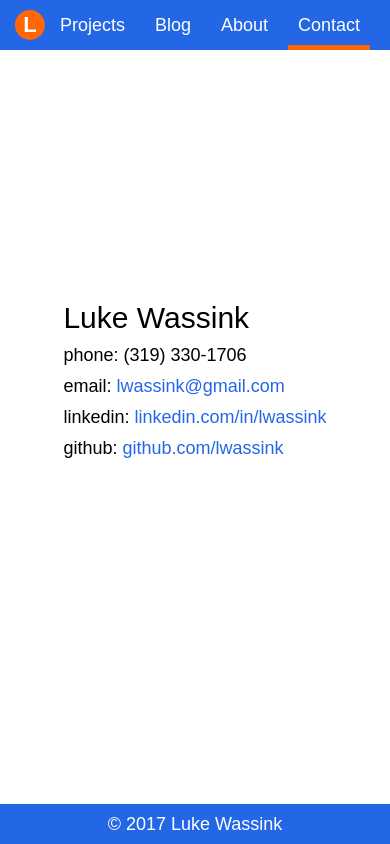
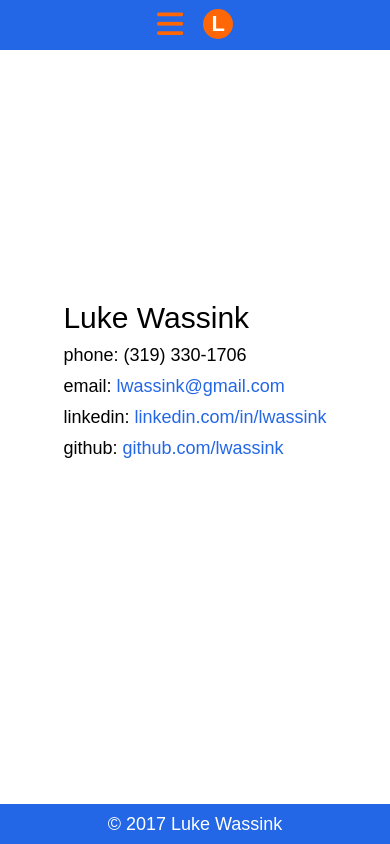
Before and after one commit to lwassink/personal-site, a React app in the folder frontend/: page /contact in a window 390 px wide. Built offline with nearby package versions, Linux system fonts and the light colour scheme; a web font is replaced by a local one.

Commit message:
make navBar reactive

```diff
--- a/frontend/src/components/Logo.jsx
+++ b/frontend/src/components/Logo.jsx
@@ -20,12 +20,16 @@ class Logo extends React.Component {
       width: size,
       minWidth: size,
       height: size,
+      minHeight: size,
       borderRadius: size/2,
       backgroundColor: ORANGE,
       cursor: 'pointer',
-      position: 'relative'
+      position: 'relative',
+      display: 'inline-block'
     };
     const lStyles = {
+      width: 'auto',
+      height: 'auto',
       fontSize: 22,
       color: 'white',
       fontWeight: 700,
@@ -44,12 +48,17 @@ class Logo extends React.Component {
 
     return (
       <div style={logoStyles}
-      onClick={this.props.onClick}
-      onMouseEnter={this.toggleHover}
-      onMouseLeave={this.toggleHover}
-      className='logo'>
-      <a href={this.props.src} onClick={e => (e.preventDefault())} style={lStyles}>L</a>
-    </div>)
+        onClick={this.props.onClick}
+        onMouseEnter={this.toggleHover}
+        onMouseLeave={this.toggleHover}
+        className='logo'>
+        <a href={this.props.src}
+          onClick={e => (e.preventDefault())}
+          style={lStyles}>
+          L
+        </a>
+      </div>
+    )
   }
 };
 
--- a/frontend/src/components/NavBar.jsx
+++ b/frontend/src/components/NavBar.jsx
@@ -3,12 +3,30 @@ import NavLink from 'react-router-dom/NavLink';
 import withRouter from 'react-router-dom/withRouter';
 import Logo from './Logo';
 
-const NavBar = ({ history }) => {
-  const linkHome = () => history.push("/")
+class NavBar extends React.Component {
+  constructor(props) {
+    super(props);
+    this.state = { open: false };
+    this.toggleOpen = this.toggleOpen.bind(this);
+  }
+
+  toggleOpen() {
+    this.setState({ open: !this.state.open });
+  }
+
+  render () {
+    const linkHome = () => this.props.history.push("/");
+    const navClass = this.state.open ? "nav-bar open" : "nav-bar";
+
     return (
-    <div className="nav-bar">
+      <div className={navClass}>
         <section className='center'>
+          <section className='hamburger'>
+            <i className="fa fa-bars" aria-hidden="true"
+              onClick={this.toggleOpen}>
+            </i>
             <Logo src="/" onClick={linkHome} />
+          </section>
           <NavLink to="/projects">Projects</NavLink>
           <NavLink to="/posts">Blog</NavLink>
           <NavLink to="/about-me">About Me</NavLink>
@@ -17,5 +35,6 @@ const NavBar = ({ history }) => {
       </div>
     );
   }
+}
 
 export default withRouter(NavBar);
--- a/frontend/src/styles/nav-bar.scss
+++ b/frontend/src/styles/nav-bar.scss
@@ -11,14 +11,6 @@ div.nav-bar {
   height: $height;
   min-width: 320px;
 
-  section.logo {
-    position: absolute;
-    top: 50%;
-    right: 10px;
-    transform: translate(0, -50%);
-    justify-content: left;
-  }
-
   section.center {
     position: absolute;
     left: 50%;
@@ -26,7 +18,7 @@ div.nav-bar {
     transform: translate(-50%, -50%);
     height: 100%;
     display: flex;
-    justify-content: center;
+    justify-content: space-between;
     align-items: center;
   }
 
@@ -51,4 +43,65 @@ div.nav-bar {
   a.active {
     border-bottom: 5px solid $orange;
   }
+
+  i {
+    color: $orange;
+    display: none;
+  }
 }
+
+@media only screen and (max-width: 550px) {
+  div.nav-bar {
+    overflow: hidden;
+    transition: height .5s ease-in-out;
+
+    section.center {
+      top: 0;
+      transform: translate(-50%, 0);
+      flex-direction: column;
+      margin-top: 5px;
+      height: 230px;
+    }
+
+    a {
+      line-height: 40px;
+      height: 40px;
+      padding: 0;
+      width: 120px;
+      cursor: auto;
+    }
+
+    a:hover {
+      background: $blue;
+    }
+
+    i {
+      display: inline-block;
+      margin-right: 20px;
+      cursor: pointer;
+      transition: transform 0.4s ease-in-out;
+    }
+
+    section.hamburger {
+      height: 30px;
+      font-size: 30px;
+      vertical-align: middle;
+    }
+  }
+
+  div.nav-bar.open {
+    height: 235px;
+
+    a {
+      cursor: default;
+    }
+
+    a:hover {
+      background: $dark-blue;
+    }
+
+    i {
+      transform: rotate(180deg);
+    }
+  }
+}
```
Lines whose indentation alone changed are shown as unchanged.
